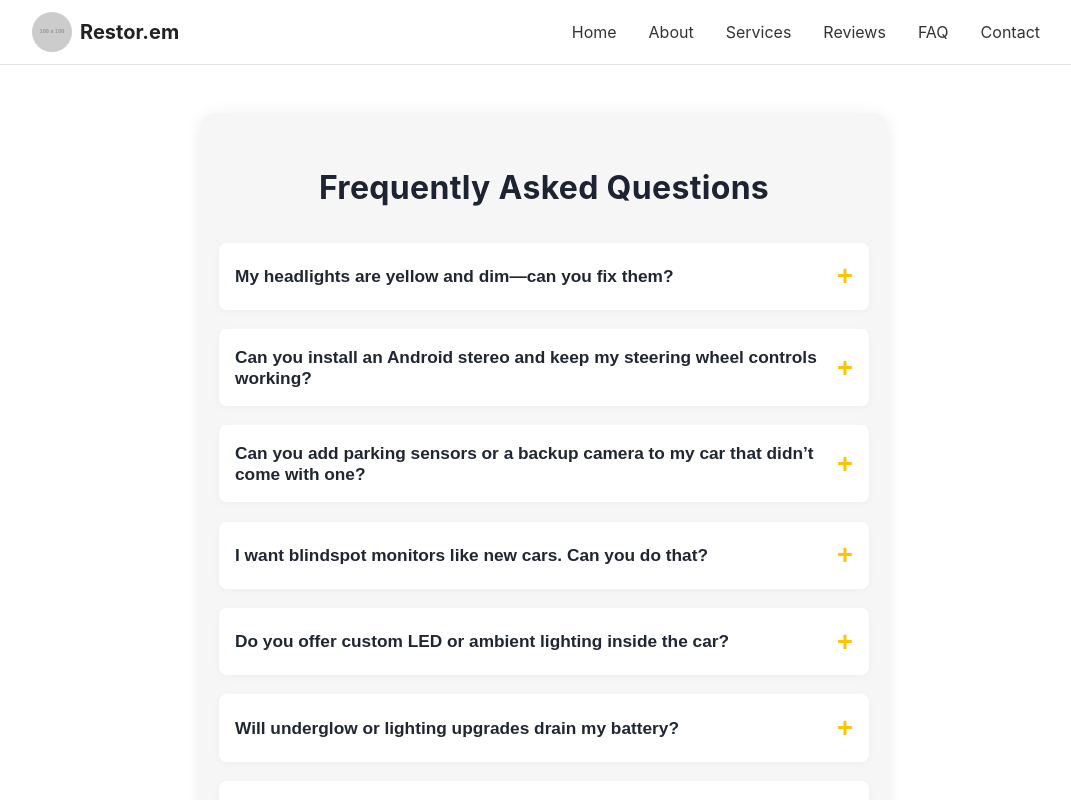
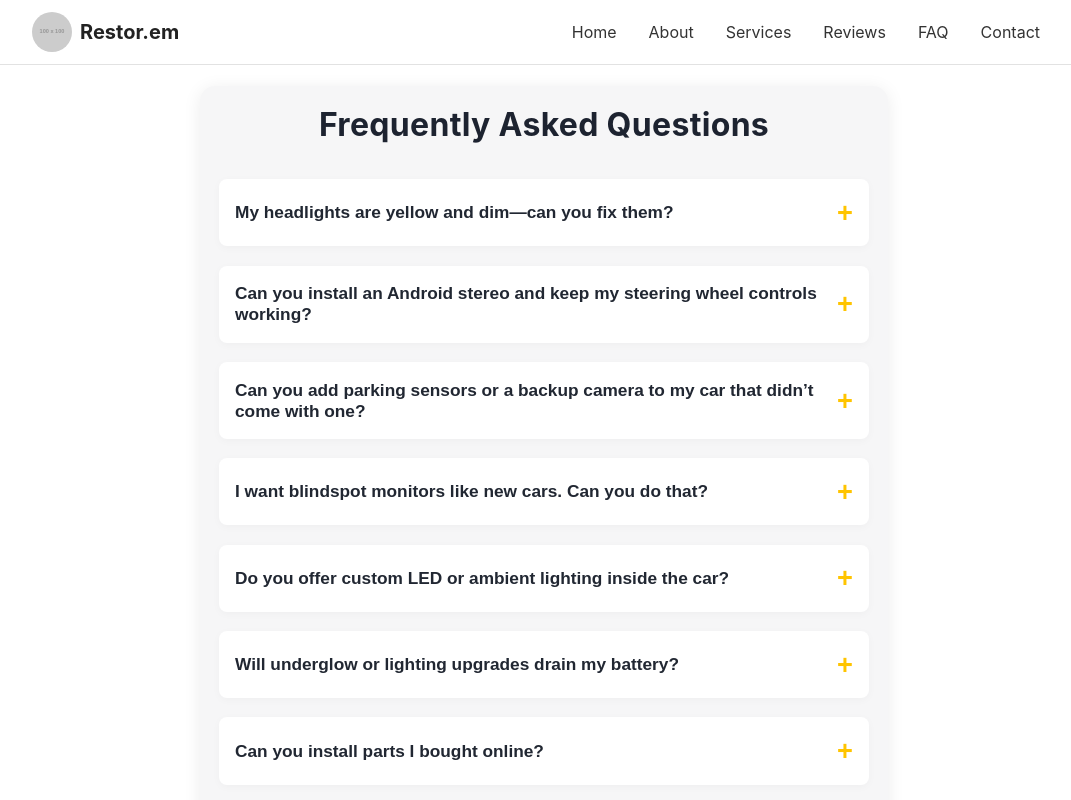
Before and after one commit to usmanAfzalKhan/car-mods-restorem, a React (Create React App) app: page /faq in a window 1280 px wide. Shown: the top 800 px of the page, without its empty margins (96-1167 px from the left). Built offline with nearby package versions, Linux system fonts and the light colour scheme; no server answers.

Commit message:
style(faq): move FAQ heading closer to the top

```diff
--- a/src/pages/FaqPage.css
+++ b/src/pages/FaqPage.css
@@ -1,7 +1,7 @@
 .faq-page {
   max-width: 650px;
-  margin: 3rem auto 3rem auto;
-  padding: 1.8rem 1.2rem 2.5rem 1.2rem;
+  margin: 1.3rem auto 3rem auto;      /* was 3rem, reduced for less space above */
+  padding: 1.2rem 1.2rem 2.5rem 1.2rem;  /* was 1.8rem top padding, now 1.2rem */
   background: rgba(24,31,51,0.04);
   border-radius: 15px;
   box-shadow: 0 3px 18px rgba(0,0,0,0.08);
@@ -14,7 +14,10 @@
   color: #1d2330;
   font-weight: 700;
   letter-spacing: 0.01em;
+  /* Remove any top margin if present */
+  margin-top: 0;
 }
+
 
 .faq-list {
   display: flex;
```
